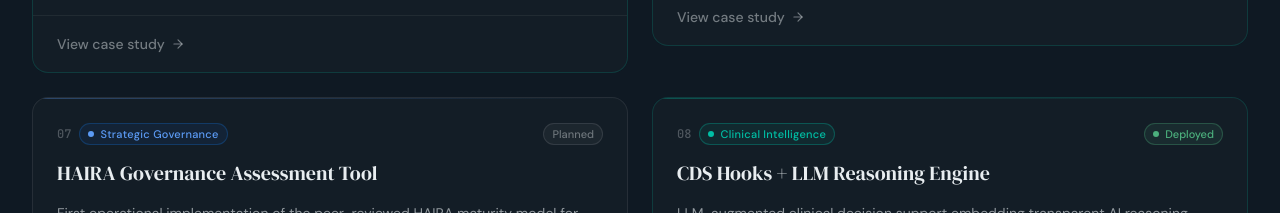
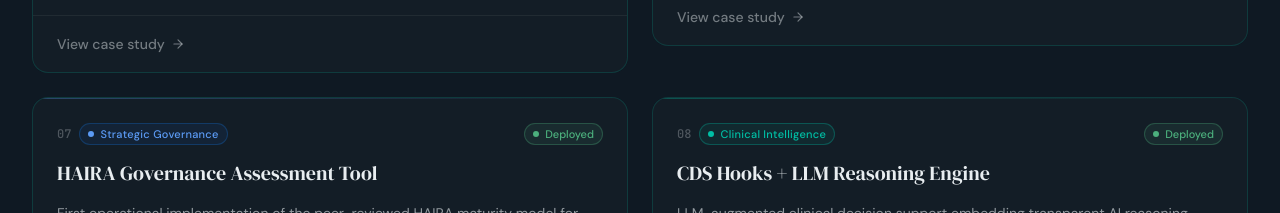
Before and after one commit to basebattle/HC-Portfolio, a Next.js app: page / in a window 1280 px wide. Shown: the part 2360-2573 px from the top of the page. Built offline with nearby package versions, Linux system fonts and the light colour scheme.

Commit message:
feat: P07 HAIRA deployed — ALL 10 PROJECTS COMPLETE

```diff
--- a/src/data/projects.ts
+++ b/src/data/projects.ts
@@ -149,7 +149,7 @@ export const projects: Project[] = [
     name: "HAIRA Governance Assessment Tool",
     slug: "haira",
     category: "Strategic Governance",
-    status: "Planned",
+    status: "Deployed",
     phase: 4,
     oneLiner: "First operational implementation of the peer-reviewed HAIRA maturity model for healthcare AI governance readiness.",
     metric: "Governance maturity scoring across 7 clinical AI domains",
@@ -160,8 +160,8 @@ export const projects: Project[] = [
       "Web assessment tool across seven HAIRA domains with scored questionnaire items, radar chart governance profiles, recommendations engine, and anonymized benchmarking layer."
     ],
     stack: ["Next.js", "Supabase", "Recharts", "Tailwind CSS"],
-    github: null,
-    live: null,
+    github: "basebattle/haira-assessment",
+    live: "https://haira-assessment.vercel.app",
     kpis: ["Governance maturity score across 7 domains", "Benchmarking percentile vs. aggregate orgs", "Prioritized action items with effort/impact"],
     veteran: "Operationalizes Hussein et al. 2026. References ONC HTI-2 algorithmic transparency, NIST AI RMF Govern function, and pre-deployment clinical validation protocols."
   },
```
